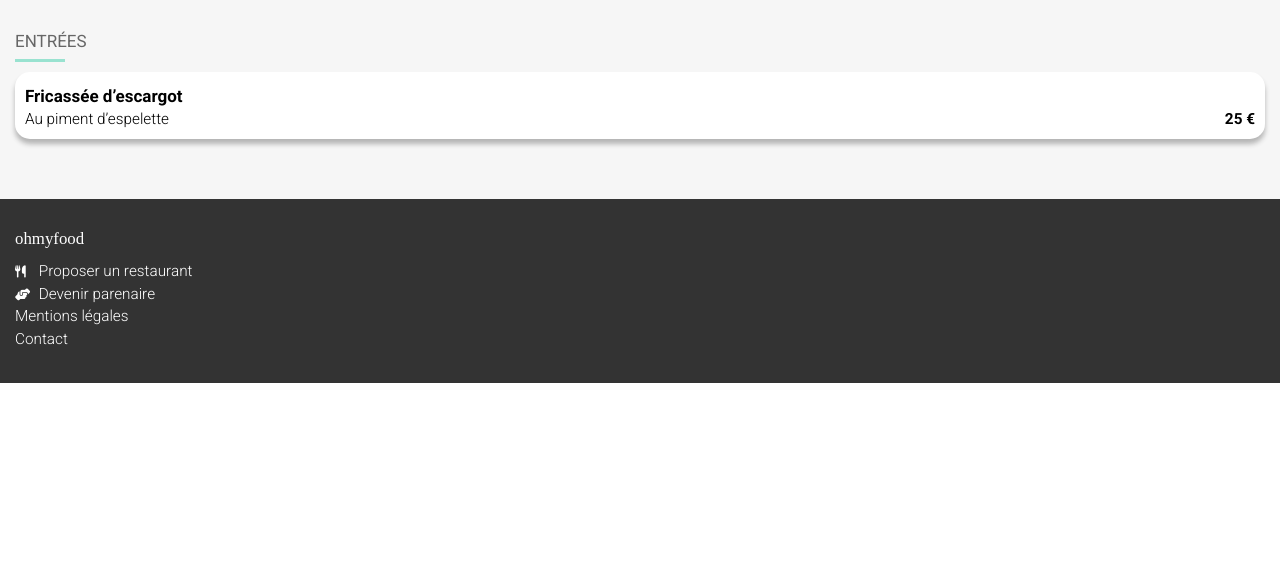
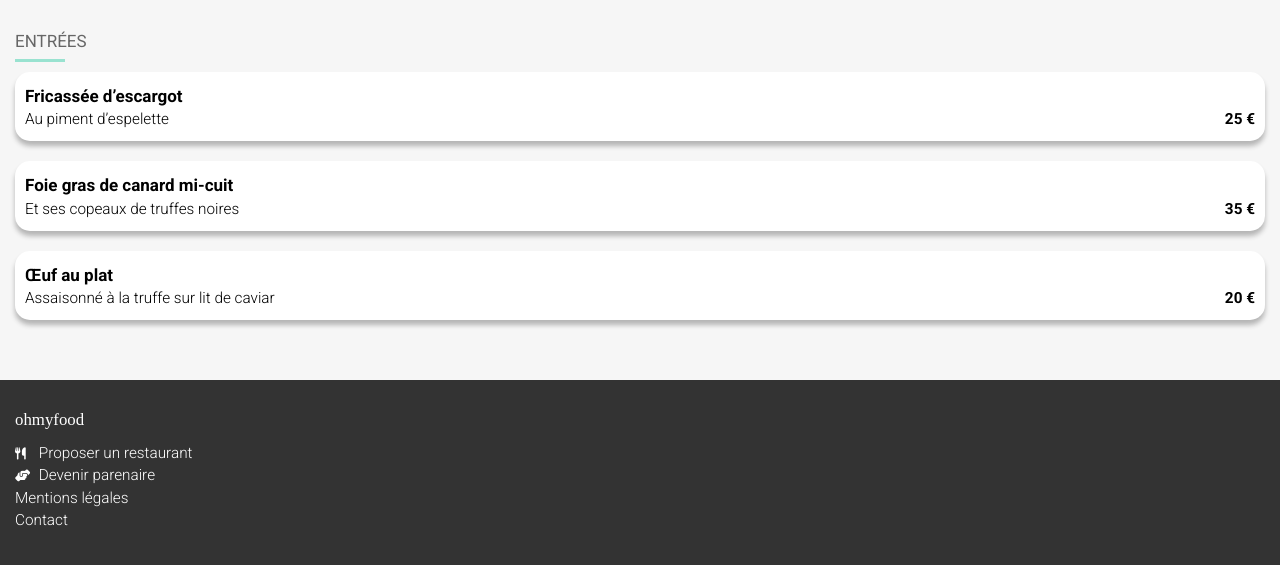
Before and after one commit to Tom-Pich/ohmyfood, a plain HTML site: page palette-du-gout.html in a window 1280 px wide. Shown: the part 1047-1612 px from the top of the page. Before the commit the page ends 1430 px from the top, so only its background shows below. Drawn offline with Linux system fonts and the light colour scheme; a web font is replaced by a local one.

Commit message:
liens footer + text-overflow ellipsis

```diff
--- a/palette-du-gout.html
+++ b/palette-du-gout.html
@@ -32,14 +32,28 @@
                 <div class="price">25 €</div>
             </div>
         </div>
+        <div class="card card-dish">
+            <h4>Foie gras de canard mi-cuit</h4>
+            <div class="card-dish__data">
+                <div>Et ses copeaux de truffes noires</div>
+                <div class="price">35 €</div>
+            </div>
+        </div>
+        <div class="card card-dish">
+            <h4>Œuf au plat</h4>
+            <div class="card-dish__data">
+                <div>Assaisonné à la truffe sur lit de caviar</div>
+                <div class="price">20 €</div>
+            </div>
+        </div>
     </section>
 
     <footer>
         <h4>ohmyfood</h4>
-        <p><span class="fas fa-utensils"></span> Proposer un restaurant</p>
-        <p><span class="fas fa-hands-helping"></span> Devenir parenaire</p>
-        <p>Mentions légales</p>
-        <p>Contact</p>
+        <p><span class="fas fa-utensils"></span> <a href="#">Proposer un restaurant</a></p>
+        <p><span class="fas fa-hands-helping"></span> <a href="#">Devenir parenaire</a></p>
+        <p><a href="#">Mentions légales</a></p>
+        <p><a href="mailto:contact@ohmyfood.com">Contact</a></p>
     </footer>
 
 </body>
--- a/sass/main.scss
+++ b/sass/main.scss
@@ -198,9 +198,15 @@
         font-size: 90%;
         & > :first-child {
             font-weight: 300;
+            overflow: hidden;
+            text-overflow: ellipsis;
+            height: 20px;
+            white-space: nowrap;
         }
     }
     .price {
         font-weight: bold;
+        width: 35px;
+        text-align: right;
     }
 }
```
Also changed, not shown: index.html (+7 -4 lines), css/style.css, 1 other file.
